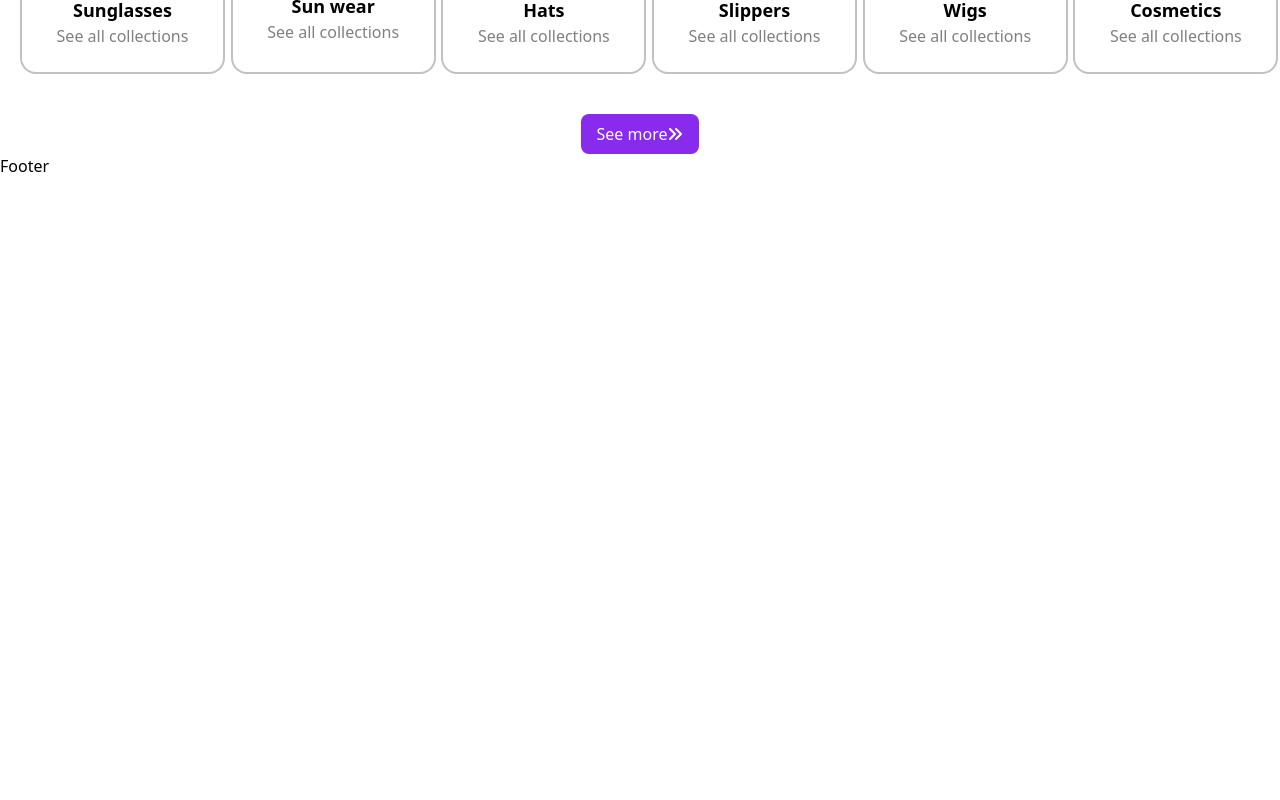
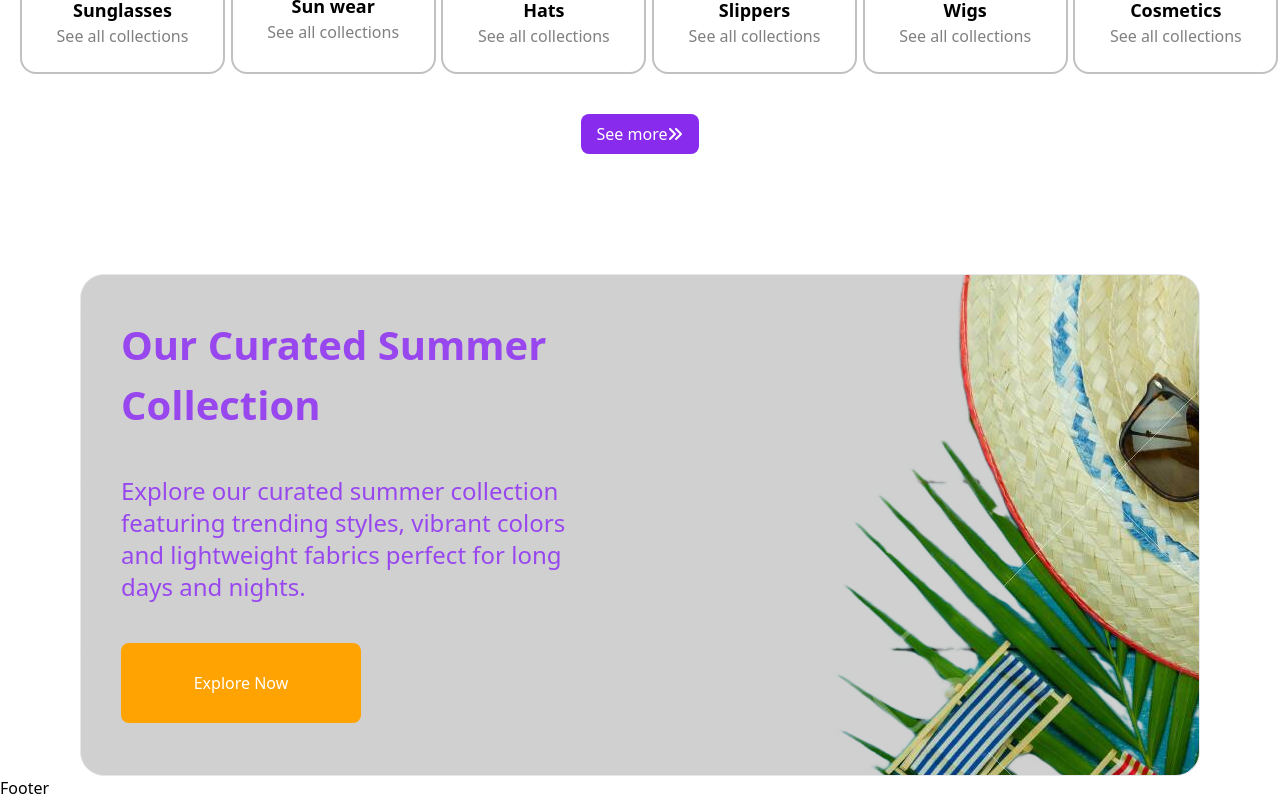
Before and after one commit to Ermias1995/Gebeya-Market-App, a React (Vite) app in the folder Gebeya/: page / in a window 1280 px wide. Shown: the part 2132-2932 px from the top of the page. Before the commit the page ends 2310 px from the top, so only its background shows below. Built offline with nearby package versions, Linux system fonts and the light colour scheme.

Commit message:
Finish summer background

```diff
--- a/Gebeya/src/pages/Home.jsx
+++ b/Gebeya/src/pages/Home.jsx
@@ -1,9 +1,9 @@
 import { FaAngleLeft, FaAngleRight,FaRegHeart,FaAnglesRight } from "react-icons/fa6";
-import { FaChevronRight } from "react-icons/fa";
 import { IoStar } from "react-icons/io5";
 import Ellipse_5 from '../assets/Ellipse_5.png';
 import Ellipse_3 from '../assets/Ellipse_3.png';
 import Ellipse_4 from '../assets/Ellipse_4.png';
+import summer_bg from '../assets/summer_bg.png';
 import { Latest_collections } from "../data";
 import { catagory_buttons } from "../data";
 import { catagory_items } from "../data";
@@ -33,7 +33,7 @@ function Home() {
             </div>
           </div>
         </div>
-        {/* <div id='space' className="h-24 w-full"></div> */}
+
         <div id='Second_section' className="">
           <div className="flex flex-row items-center justify-between p-20">
             <p className='font-semibold text-4xl'>Latest Collections</p>
@@ -106,10 +106,18 @@ function Home() {
               <button className="bg-primary text-white px-4 py-2 rounded-lg flex flex-row items-center justify-center">See more<FaAnglesRight/></button>
             </div>
           </div>
+        </div>
 
+        <div className="relative mr-20 ml-20 mt-[120px] border rounded-3xl bg-[#D0D0D0] h-[502px] justify-evenly" style={{ backgroundImage: `url(${summer_bg})` }}>
+          <div className="flex flex-col w-2/4 px-10 py-10 gap-10">
+            <h1 className="text-[#9847EF] font-semibold text-[40px]">Our Curated Summer Collection</h1>
+            <p className="text-[#9847EF] text-2xl">Explore our curated summer collection featuring trending styles,
+               vibrant colors and lightweight fabrics perfect for long days and nights.
+            </p>
+            <button className="bg-secondary text-white p-10 font-medium w-60 h-12 rounded-lg flex items-center justify-center">Explore Now</button>
+          </div>
+        </div>
 
-
-        </div>
     </div>
   )
 }
```
Also changed, not shown: Gebeya/src/assets/summer_bg.png (added).
